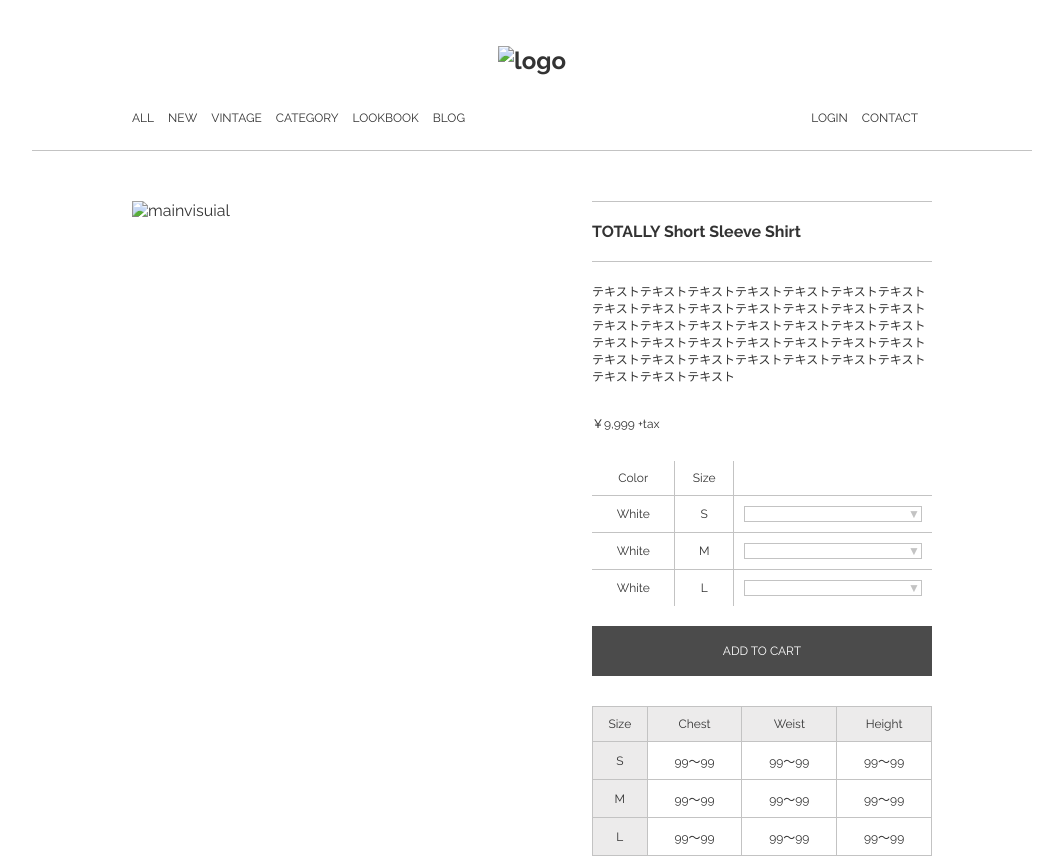
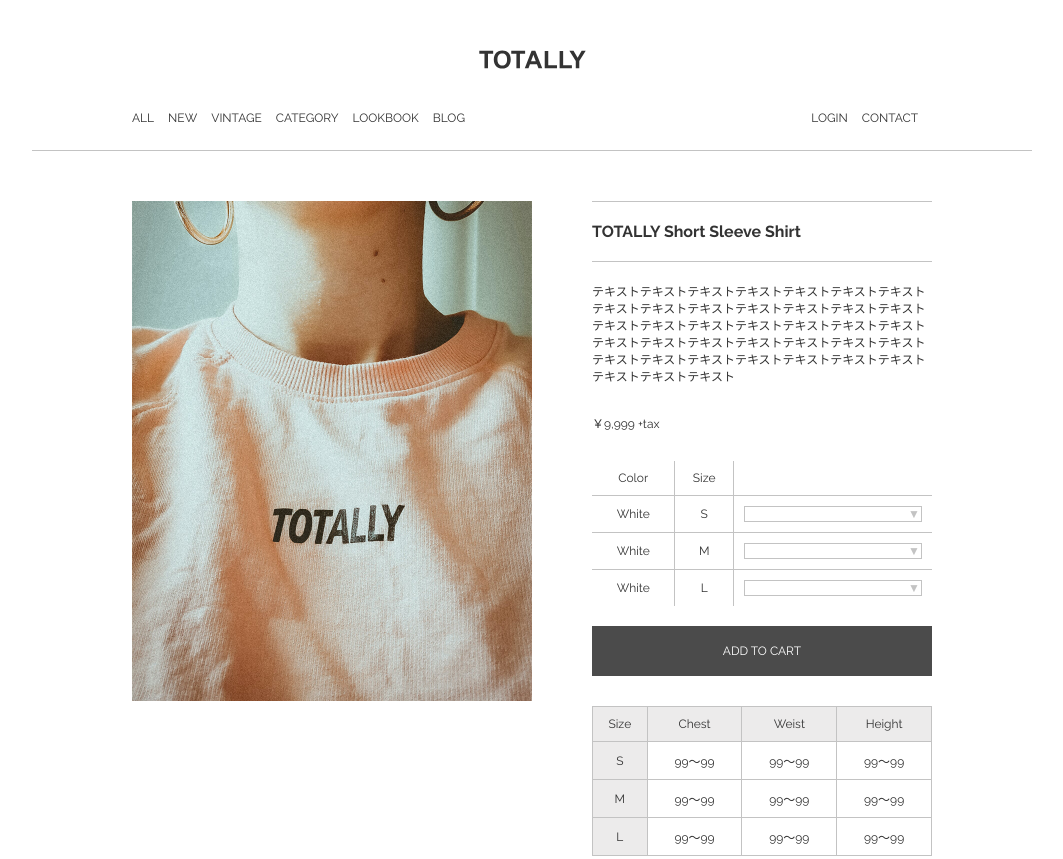
Before and after one commit to azumaou1113/TOTALLY_first-pages, a plain HTML site: page index.html in a window 1280 px wide. Shown: the top 859 px of the page, without its empty margins (108-1171 px from the left). Drawn offline with Linux system fonts and the light colour scheme; the site is published under a folder, as on GitHub Pages, so addresses that start at the root find nothing.

Commit message:
Update index.html

```diff
--- a/index.html
+++ b/index.html
@@ -4,7 +4,7 @@
     <meta charset="UTF-8">
     <meta name="viewport" content="width=device-width, initial-scale=1.0">
     <link rel="stylesheet" href="style.css">
-    <link rel="shortcut icon" href="/img/favicon.ico" type="image/x-icon">
+    <link rel="shortcut icon" href="img/favicon.ico" type="image/x-icon">
     <link rel="preconnect" href="https://fonts.googleapis.com">
 <link rel="preconnect" href="https://fonts.gstatic.com" crossorigin>
 <link href="https://fonts.googleapis.com/css2?family=Crimson+Text:ital,wght@0,400;0,600;0,700;1,400;1,600;1,700&family=Raleway:ital,wght@0,100..900;1,100..900&display=swap" rel="stylesheet">
@@ -13,7 +13,7 @@
 <body>
     <header>
         <div class="header">
-            <h1 class="header-logo"><img src="/img/logo.svg" alt="logo"></h1>
+            <h1 class="header-logo"><img src="img/logo.svg" alt="logo"></h1>
             <nav class="header-nav">
                 <ul class="header-nav-menu">
                     <li class="header-nav-item"><a href="">ALL</a></li>
@@ -33,7 +33,7 @@
 
     <main>
         <div class="container">
-            <div class="mainvisual"><img src="/img/item.jpg" alt="mainvisuial"></div>
+            <div class="mainvisual"><img src="img/item.jpg" alt="mainvisuial"></div>
             <section class="sec-wrapper">
                 <h2 class="sec-title">TOTALLY Short Sleeve Shirt</h2>
                 <p class="sec-text">テキストテキストテキストテキストテキストテキストテキスト テキストテキストテキストテキストテキストテキストテキスト テキストテキストテキストテキストテキストテキストテキスト テキストテキストテキストテキストテキストテキストテキスト テキストテキストテキストテキストテキストテキストテキスト テキストテキストテキスト</p>
```
